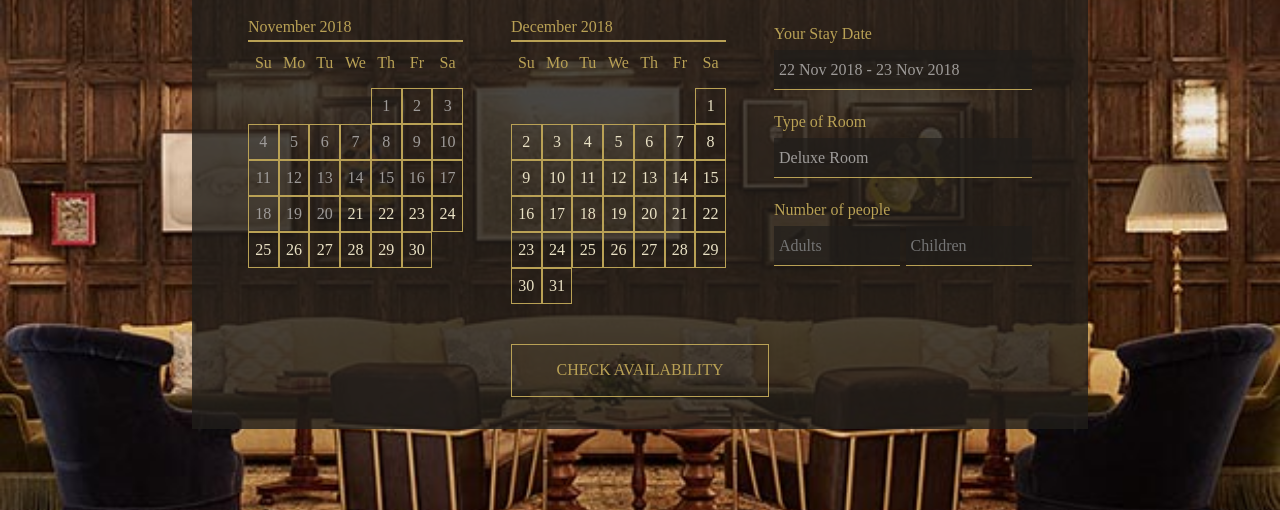
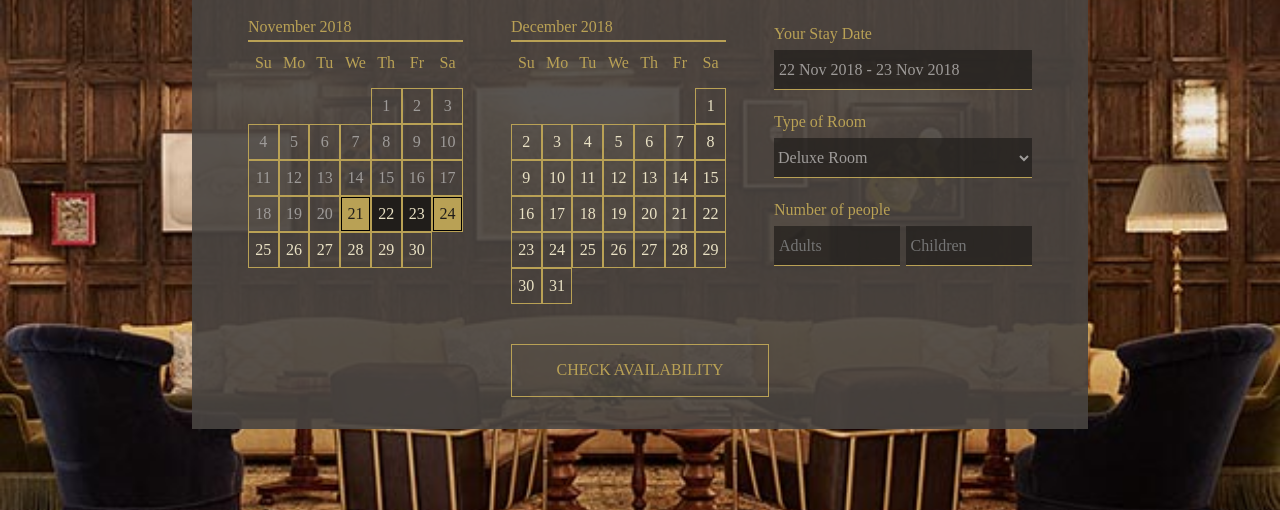
Before and after one commit to vanhaile1798/eternale-hotel, a plain HTML site: page index.html in a window 1280 px wide. Shown: the part 290-800 px from the top of the page. Drawn offline with Linux system fonts and the light colour scheme.

Commit message:
Added change to calendar style, change roomtype to select tag

```diff
--- a/index.html
+++ b/index.html
@@ -205,10 +205,10 @@
 						<li>18</li>
 						<li>19</li>
 						<li>20</li>
-						<li>21</li>
-						<li>22</li>
-						<li>23</li>
-						<li>24</li>
+						<li class="active">21</li>
+						<li class="selected">22</li>
+						<li class="selected">23</li>
+						<li class="active">24</li>
 						<li>25</li>
 						<li>26</li>
 						<li>27</li>
@@ -275,7 +275,10 @@
 					<label for="staydate">Your Stay Date</label>
 					<input type="text" id="staydate" name="staydate" class="main--book--center--content--form--input" value="22 Nov 2018 - 23 Nov 2018" />
 					<label for="roomtype">Type of Room</label>
-					<input type="text" id="roomtype" name="roomtype" class="main--book--center--content--form--input" value="Deluxe Room" />
+					<!-- <input type="text" id="roomtype" name="roomtype" class="main--book--center--content--form--input" value="Deluxe Room" /> -->
+					<select name="roomtype" id="roomtype" class="main--book--center--content--form--input">
+						<option value="deluxe">Deluxe Room</option>
+					</select>
 					<label for="adultnumber">Number of people</label>
 					<div class="main--book--center--content--form--formcontainer">
 						<input type="text" id="adultnumber" name="adultnumber" class="main--book--center--content--form--input main--book--center--content--form--input--half" placeholder="Adults" />
--- a/style.css
+++ b/style.css
@@ -467,7 +467,7 @@ textarea {
 /*--------------------------- End SERVICES Section -------------------------*/
 
 
-/*---------------------------- BOOK SEction ---------------------------------*/
+/*---------------------------- BOOKING SEction ---------------------------------*/
 
 .main--book {
 	height: calc(100vh - 80px);
@@ -481,7 +481,7 @@ textarea {
 .main--book--center {
 	height: auto;
 	width: 70%;
-	background: rgba(32,29,26,.8);
+	background: rgba(73,68,65,.9);
 	margin: auto;
 	align-items: center;
 	box-sizing: border-box;
@@ -528,13 +528,77 @@ textarea {
 	box-sizing: border-box;
 	width: calc(100% / 7);
 	padding: 8px 0;
+	transition: all .3s ease;
+	position: relative;
 }
 .main--book--center--content--calendar--days {
 	color: #eae2c5;
 }
 
+
+.main--book--center--content--calendar--days li::before {
+	content: '';
+	position: absolute;
+	border: 1px solid #000;
+	top: 0px;
+	bottom: 0px;
+	left: 0px;
+	right: 0px;
+	opacity: 0;
+}
+
+
+.main--book--center--content--calendar--days li:hover {
+	color: ;
+	background: #b9a155;
+	cursor: pointer;
+}
+
+.main--book--center--content--calendar--days li:hover::before {
+	opacity: 1;
+}
+
+
+li[class="main--book--center--content--calendar--days__unavailable"]:hover {
+	color: #9e9b99;
+	cursor: context-menu;
+	background: transparent;
+}
+
+li[class="main--book--center--content--calendar--days__unavailable"]:hover::before {
+	opacity: 0;
+}
+
+
 .main--book--center--content--calendar--days__unavailable {
 	color: #9e9b99;
+}
+
+.active {
+	position: relative;
+	transition: all 0.3s ease;
+	background: #b9a155;
+	color: #201d1a;
+}
+
+
+.active:hover {
+	color: #eae2c5;
+}
+
+.main--book--center--content--calendar--days li[class="active"]::before {
+	content: '';
+	position: absolute;
+	border: 1px solid #000;
+	top: 0px;
+	bottom: 0px;
+	left: 0px;
+	right: 0px;
+	opacity: 1;
+}
+
+.selected {
+	background: #201d1a;
 }
 
 .main--book--center--content--form {
@@ -551,6 +615,11 @@ textarea {
 	font-family: 'Times New Roman';
 	font-size: 1rem;
 
+}
+
+select {
+	width: 100%;
+  	border: none;
 }
 .main--book--center--content--form--input:focus {
 	outline: none;
```
